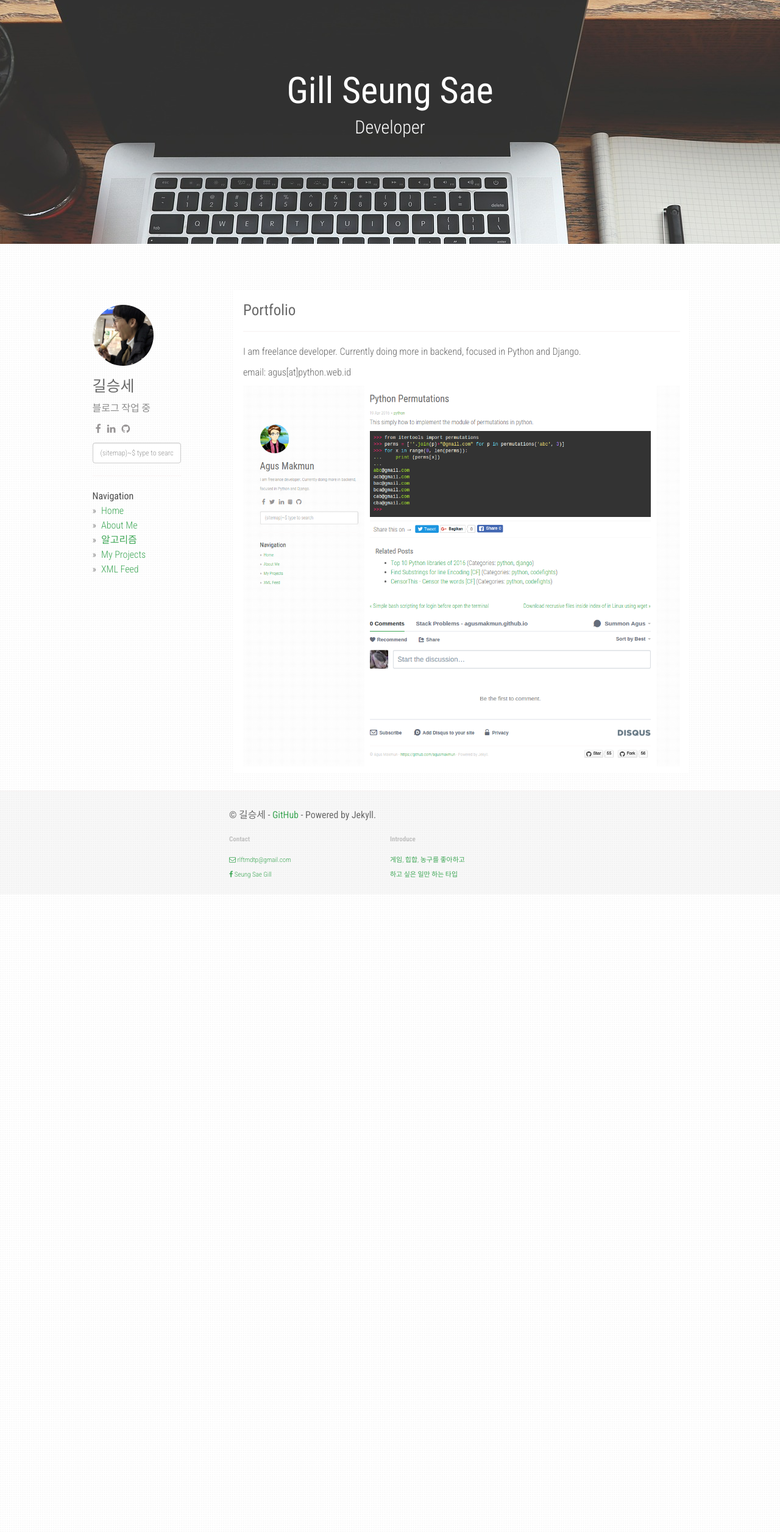
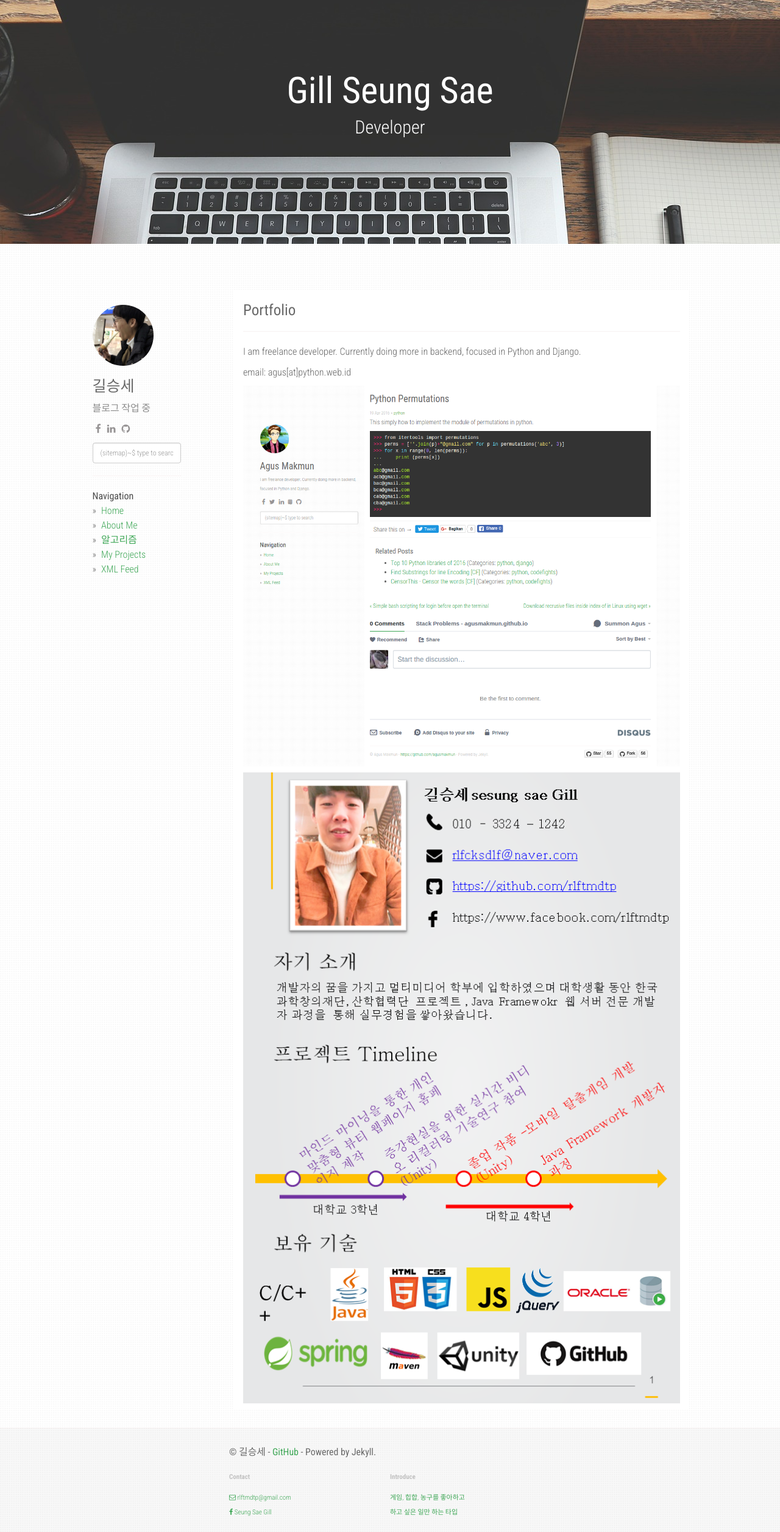
Before and after one commit to agusmakmun/agusmakmun.github.io, a Jekyll site: the page built from about.md, in a window 1280 px wide. Shown: the whole page at 61% size. Built offline with Jekyll 4.4.1, drawn with Linux system fonts in a browser that asks for light colours; nearby versions of some CDN libraries.

Commit message:
Update about.md

```diff
--- a/about.md
+++ b/about.md
@@ -9,3 +9,5 @@ I am freelance developer. Currently doing more in backend, focused in Python and
 email: agus[at]python.web.id
 
 ![Screenshot Post Page](https://raw.githubusercontent.com/agusmakmun/agusmakmun.github.io/master/static/img/screenshot-post-page.png  "Screenshot Post Page")
+
+![Gill Seung Sae Portfolio](https://rlftmdtp.github.io/static/img/portfolio1.PNG )
```
